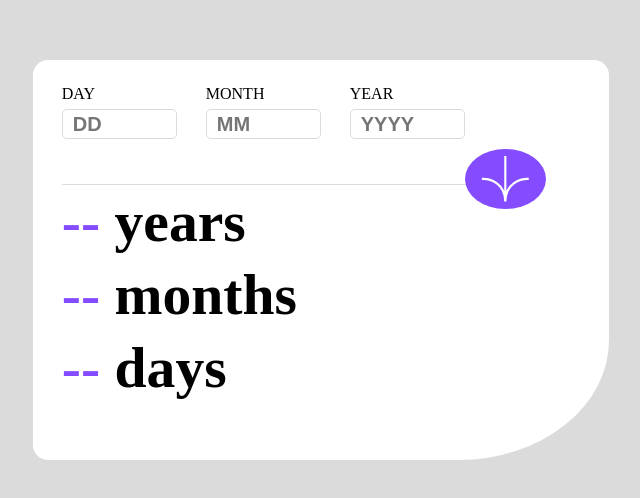
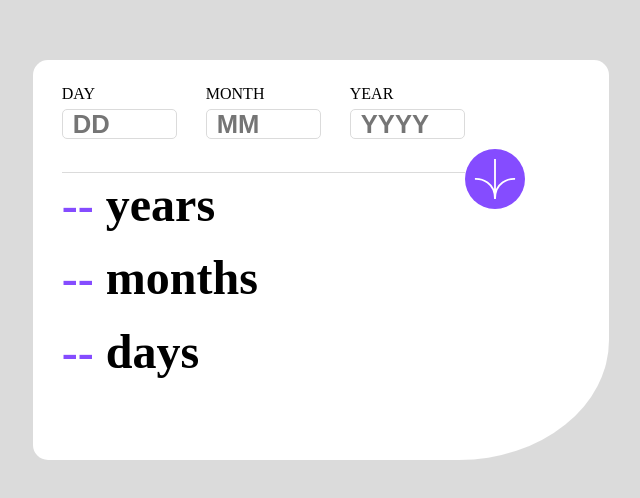
Before and after one commit to GuilhermeHenrii/Desafio_frontendMentor_appCalculaIdade, a website built with webpack: page public/index.html in a window 1280 px wide. Shown: the part 140-638 px from the top of the page, without its empty margins (319-959 px from the left). Built offline with nearby package versions, Linux system fonts and the light colour scheme.

Commit message:
Update style.css

```diff
--- a/src/assets/css/style.css
+++ b/src/assets/css/style.css
@@ -39,6 +39,9 @@ body, html{
     .card{
         width: 80%;
     }
+    .inputs{
+
+    }
 }
 
 
@@ -66,7 +69,7 @@ body, html{
     border-width: 0.5px;
     outline: none;
     margin-top: 6px;
-    font-size: 20px;
+    font-size: 2vw;
     font-weight: 600;
     padding-left: 10px;
 }
@@ -80,16 +83,16 @@ body, html{
     background-color: var(--Light-grey);
     width: 70%;
     height: 1px;
-    margin-top: 6%;
+    margin-top: 4%;
     margin-left: 5%;
 }
 
 .arrow{
     display: inline-block;
     background-color: var(--Purple);
-    border-radius: 100%;
-    width: 14%;
-    height: 15%;
+    border-radius: 50%;
+    width: 60px;
+    height: 60px;
     position: absolute;
     cursor: pointer;
 }
@@ -99,7 +102,7 @@ body, html{
     top: 50%;
     left: 50%;
     transform: translate(-50%, -50%);
-    width: 60%;
+    width: 70%;
 
 }
 
@@ -108,7 +111,7 @@ body, html{
     flex-direction: column;
     align-items: start;
     margin-left: 5%;
-    font-size: 3vw;
+    font-size: 200%;
     width: 90%;
     height: 55%;
     overflow: hidden;
```
